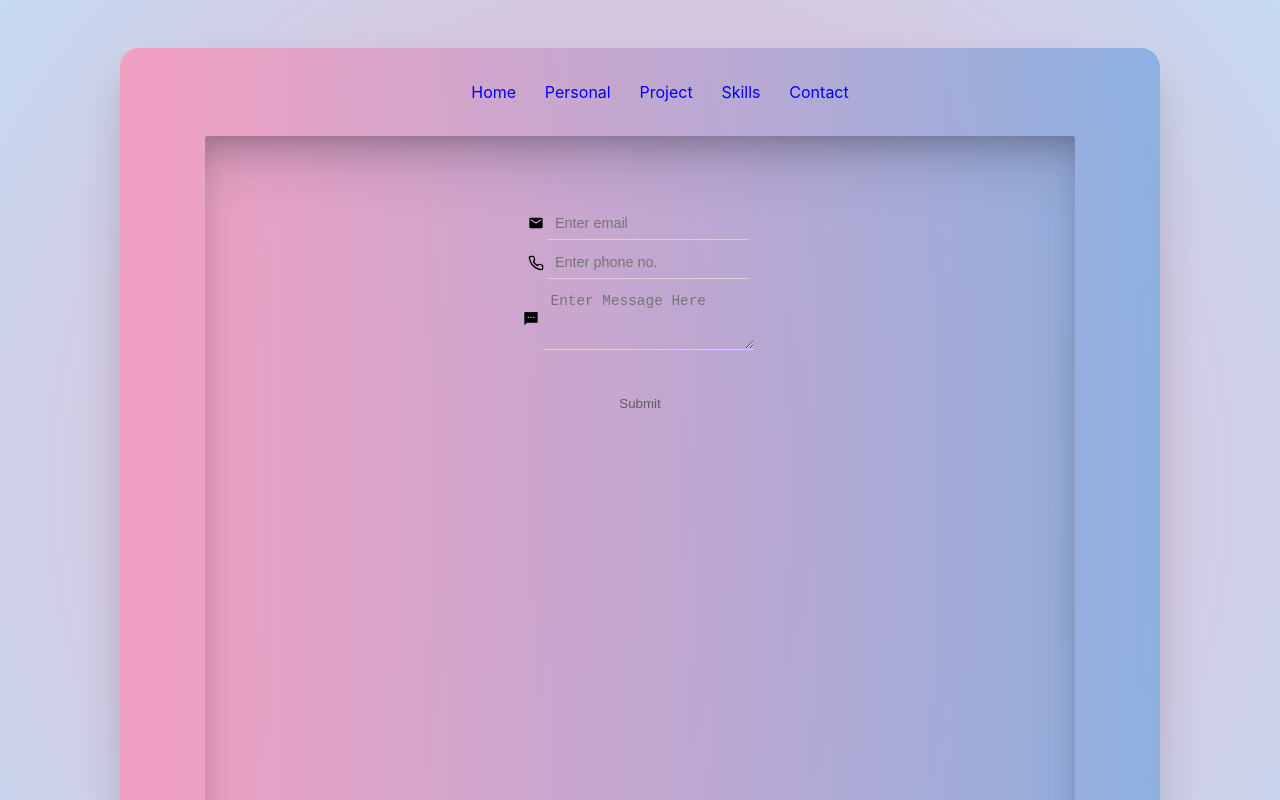
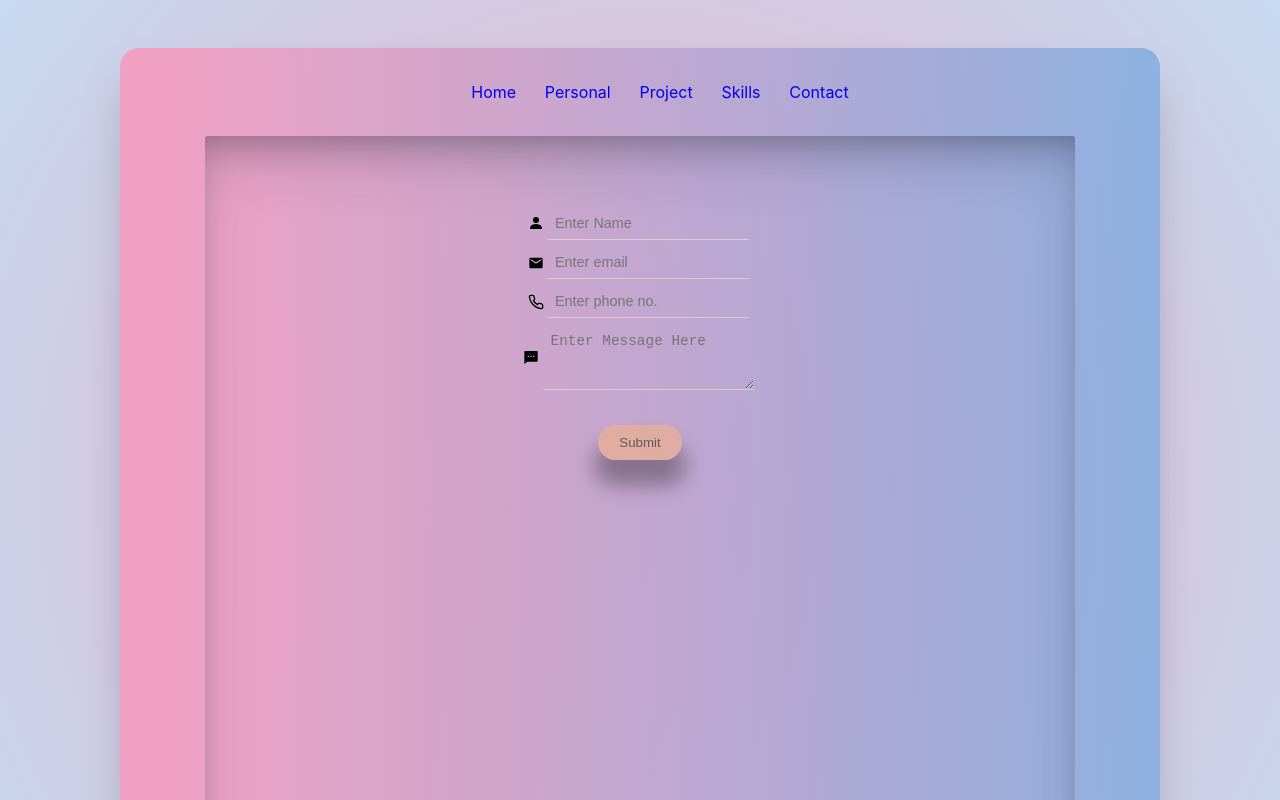
Before and after one commit to dhruvil-shah/Personal-Website, a React (Create React App) app in the folder client/: page /contact in a window 1280 px wide. Shown: the top 800 px of the page. Built offline with nearby package versions, Linux system fonts and the light colour scheme.

Commit message:
Done with email sending part

```diff
--- a/client/package.json
+++ b/client/package.json
@@ -6,6 +6,8 @@
     "@testing-library/jest-dom": "^5.14.1",
     "@testing-library/react": "^11.2.7",
     "@testing-library/user-event": "^12.8.3",
+    "emailjs": "^3.6.0",
+    "emailjs-com": "^3.2.0",
     "react": "^17.0.2",
     "react-chrono": "^1.12.1",
     "react-dom": "^17.0.2",
--- a/client/src/App.css
+++ b/client/src/App.css
@@ -3,6 +3,11 @@ body{
   padding: 0px;
   background: rgb(238,174,202);
 background: radial-gradient(circle, rgba(238,174,202,1) 0%, rgba(185,210,238,0.8216328767835259) 100%);
+}
+input::-webkit-outer-spin-button,
+input::-webkit-inner-spin-button {
+  -webkit-appearance: none;
+  margin: 0;
 }
 .container{
     background-color: black;
@@ -121,11 +126,13 @@ background: linear-gradient(90deg, rgba(240,161,195,1) 4%, rgba(127, 170, 223, 0
 
  }
  .form button{
-   background: transparent;
+   background: rgba(243, 177, 134, 0.623);
    width: 5.2rem;
    height: 2.2rem;
    margin: 2rem auto;
+   border-radius: 1.2rem;
    border: none;
+   box-shadow: rgba(0, 0, 0, 0.315) 0px 22px 20px 4px;
    color: rgb(97, 90, 90);
  }
  .form button:hover{
--- a/client/src/Component/Contact.js
+++ b/client/src/Component/Contact.js
@@ -1,21 +1,74 @@
-import React from 'react';
+import { React, useState } from 'react';
 import { MdEmail } from 'react-icons/md';
 import { FiPhone } from 'react-icons/fi';
-import {RiMessage2Fill} from 'react-icons/ri';
+import { RiMessage2Fill } from 'react-icons/ri';
+import { BsFillPersonFill } from 'react-icons/bs';
+import emailjs from 'emailjs-com';
 export const Contact = () => {
-    return (
+    const [user, setUser] = useState({
+        name: "",
+        email: "",
+        phone: "",
+        msg: ""
+    });
+    let name, value;
+    const updateUser = (e) => {
+        name = e.target.name;
+        value = e.target.value;
+        setUser({ ...user, [name]: value });
+    }
+    const postData = async (e) => {
+        e.preventDefault();
+        if(user.name && user.email && user.msg && user.phone){
+
+            try {
+
+                const resp = await fetch('https://portfolio-f6ab2-default-rtdb.firebaseio.com/users.json', {
+                    method: "POST",
+                    headers: {
+                        "Content-Type": "application/json",
+                    },
+                    body: JSON.stringify(user)
+                })
+
+                alert("Data Successfully Stored");
+
+                emailjs.sendForm('service_e9jpv5s', 'template_scdngs2','#form', 'user_XSA0W9Igma8yKzhDg8kJ3')
+                .then((response) => {
+                    console.log('SUCCESS!', response.status, response.text);
+                }, (err) => {
+                    console.log('FAILED...'+ JSON.stringify(err));
+                });
+                setUser({
+                    name: "",
+                    email: "",
+                    phone: "",
+                    msg: ""
+                });
+            } catch (err) {
+                console.log("Posting Data Error:", err);
+            }
+        }
+        else{
+            alert("Please Enter required field");
+        }
+    }
+        return (
         <div>
-            <form action="POST" className='form'>
+            <form action="POST" className='form' id='form'>
                 <div className='inp'>
-                    <MdEmail /><input type="email" placeholder="Enter email"></input>
+                    <BsFillPersonFill /><input type="text" name="name" placeholder="Enter Name" value={user.name} onChange={updateUser} required></input>
                 </div>
                 <div className='inp'>
-                   <FiPhone/> <input type="text" placeholder="Enter phone no."></input>
+                    <MdEmail /><input type="email" name="email" placeholder="Enter email" value={user.email} onChange={updateUser} required></input>
+                </div>
+                <div className='inp'>
+                    <FiPhone /> <input type="number" name="phone" placeholder="Enter phone no." value={user.phone} onChange={updateUser} required></input>
                 </div>
                 <div className='inp-txt'>
-                <RiMessage2Fill/><textarea rows="3" cols="20" placeholder="Enter Message Here"></textarea>
+                    <RiMessage2Fill /><textarea rows="3" cols="20" name="msg" value={user.msg} onChange={updateUser} placeholder="Enter Message Here" required></textarea>
                 </div>
-                <button>Submit </button>
+                <button onClick={postData}>Submit</button>
             </form>
         </div>
     )
```
Also changed, not shown: 1 other file (tests, documents, lock files or other folders).
